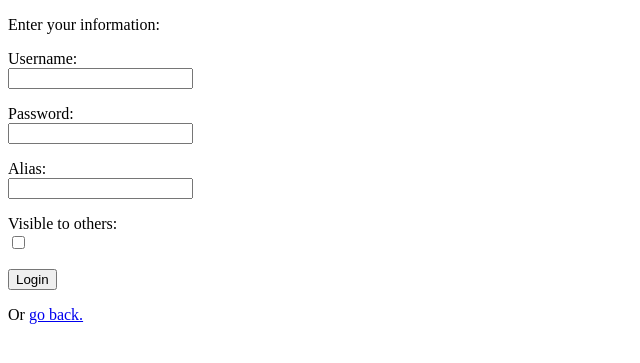
After one commit to mjouppil/corresponderProject, a Flask app: page /create_user in a window 1280 px wide. The commit adds this page. Shown: the top 363 px of the page, without its empty margins (0-640 px from the left). Run offline with Flask 3, Linux system fonts and the light colour scheme.

Commit message:
Work done: - connected and tested PostgreSQL-database. - added "users"-table. - changed login/logout functionality. - added create_user functionality. - changed location of .env-file to project root.

```diff
--- a/app.py
+++ b/app.py
@@ -7,11 +7,11 @@ from sqlalchemy.sql import text
 import secrets
 
 basedir = path.abspath(path.dirname(__file__))
-env_dir = path.join(basedir, 'venv', '.env')
+env_dir = path.join(basedir, '.env')
 load_dotenv(env_dir)
 
-#print(basedir)
-#print(env_dir)
+print(basedir)
+print(env_dir)
 #print(getenv("SECRET_KEY"))
 
 app = Flask(__name__)
@@ -41,13 +41,47 @@ def index():
 def login():
     username = request.form['username']
     password = request.form['password']
-    session['username'] = username
+
+    sql = text('SELECT id, username, password, alias, visibility FROM users WHERE username=:username')
+    result = db.session.execute(sql, {'username': username})
+    user = result.fetchone()
+    print(user)
+    if user[2] == password:
+        session['username'] = user[1]
+        session['alias'] = user[3]
+        session['visibility'] = user[4]
+
     return redirect('/')
 
 
 @app.route('/logout')
 def logout():
     del session['username']
+    return redirect('/')
+
+
+@app.route('/create_user')
+def create_user():
+    return render_template('create_user.html')
+@app.route('/new_user', methods=['POST'])
+def new_user():
+    print(request.form)
+    username = request.form['username']
+    password = request.form['password']
+    alias = request.form['alias']
+    visibility = True if 'visibility' in request.form else False
+    sql = text('SELECT id, username FROM users WHERE username=:username')
+    result = db.session.execute(sql, {'username': username})
+    user = result.fetchone()
+    print(username, password, alias, visibility)
+
+    if user:
+        print('USER FOUND: ', user)
+        return redirect('/create_user')
+    else:
+        sql = text('INSERT INTO users (username, password, alias, visibility) VALUES (:username, :password, :alias, :visibility)')
+        db.session.execute(sql, {'username': username, 'password': password, 'alias': alias, 'visibility': visibility})
+        db.session.commit()
     return redirect('/')
 
 
--- /dev/null
+++ b/templates/create_user.html
@@ -0,0 +1,24 @@
+<!DOCTYPE html>
+<html lang="en">
+<head>
+    <meta charset="UTF-8">
+    <title>Title</title>
+</head>
+<body>
+
+    <p>Enter your information:</p>
+    <form action="/new_user" method="POST">
+    <p>Username:<br>
+    <input type="text" name="username"></p>
+    <p>Password:<br>
+    <input type="password" name="password"></p>
+    <p>Alias:<br>
+    <input type="text" name="alias"></p>
+        <p>Visible to others:<br>
+    <input type="checkbox" name="visibility"></p>
+    <input type="submit" value="Login">
+    </form>
+    <p><span>Or </span><a href="/">go back.</a></p>
+
+</body>
+</html>
```
Also changed, not shown: schema.sql (added, +7 -0 lines), templates/index.html (+15 -2 lines).
